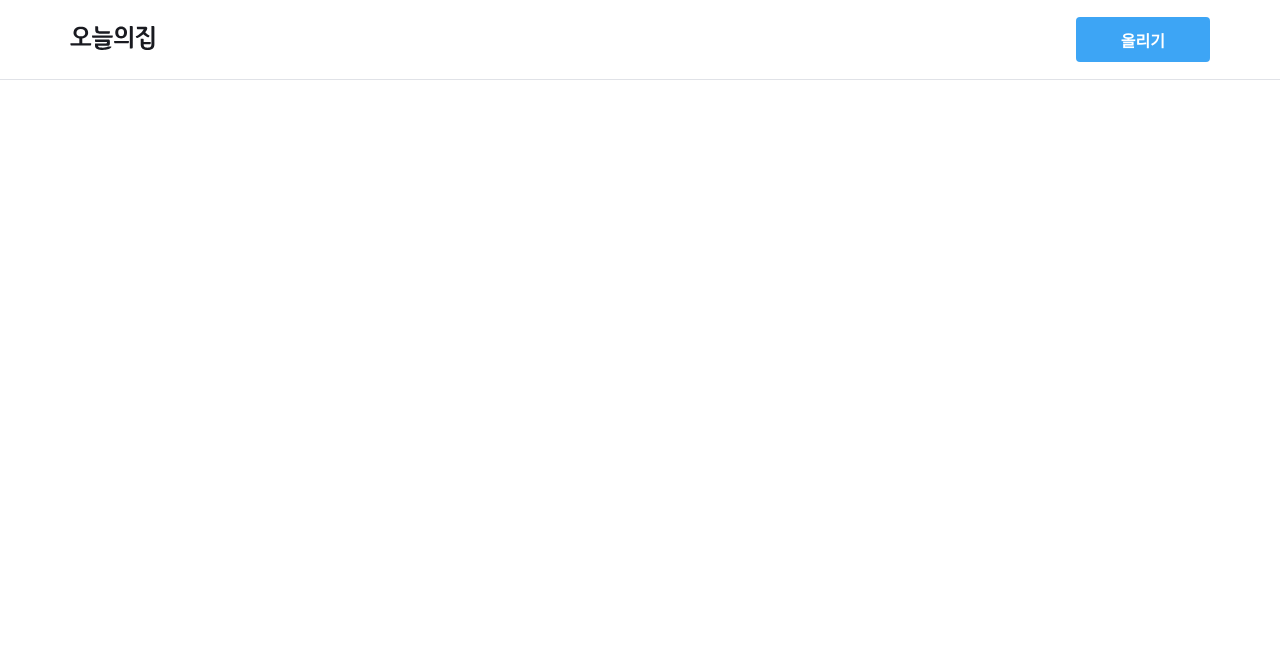
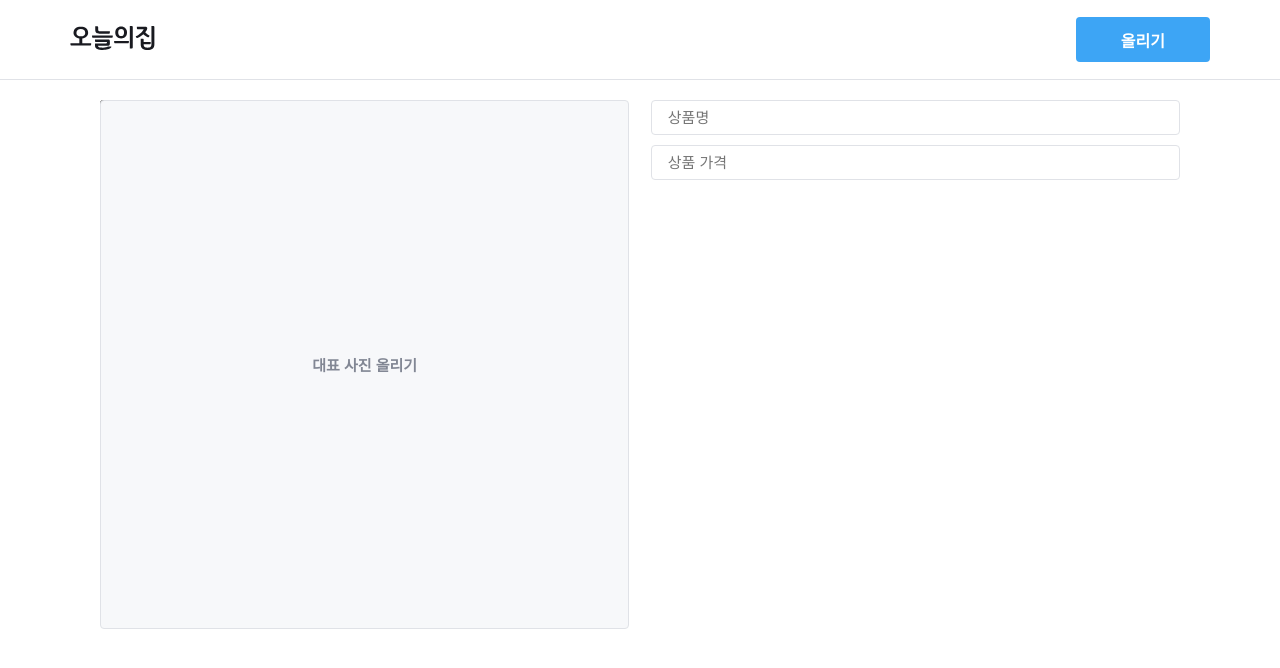
Before and after one commit to YeonsuBaek/ohou, a React (Create React App) app: page /new-product in a window 1280 px wide. Shown: the top 668 px of the page. Built offline with nearby package versions, Linux system fonts and the light colour scheme.

Commit message:
(#4) style: NewProductPage Form 스타일 구현

```diff
--- /dev/null
+++ b/src/components/NewProduct/NewProductForm.js
@@ -0,0 +1,30 @@
+import React from 'react';
+import styles from './NewProductForm.module.css';
+
+const NewProductForm = () => {
+  return (
+    <form className={styles.form}>
+      <button type='button' className={styles.imgButton}>
+        <label htmlFor='image'>대표 사진 올리기</label>
+        {/* <img src='' alt='' /> */}
+        <input id='image' type='file' accept='image/*' />
+      </button>
+      <div>
+        <div>
+          <label className='visually-hidden' htmlFor='name'>
+            상품명
+          </label>
+          <input id='name' type='text' placeholder='상품명' />
+        </div>
+        <div>
+          <label className='visually-hidden' htmlFor='price'>
+            상품 가격
+          </label>
+          <input id='price' type='text' placeholder='상품 가격' />
+        </div>
+      </div>
+    </form>
+  );
+};
+
+export default NewProductForm;
--- /dev/null
+++ b/src/components/NewProduct/NewProductForm.module.css
@@ -0,0 +1,76 @@
+.form {
+  margin: 20px 15px 0;
+}
+
+.form :is(button, div) {
+  margin-bottom: 10px;
+}
+
+.form input[type='text'] {
+  width: 100%;
+  padding: 8px 16px;
+  font-size: 15px;
+  border-radius: 4px;
+  border: 1px solid #e0e2e7;
+  outline: 0;
+}
+
+.form input:placeholder {
+  color: #b2b3b9;
+}
+
+.imgButton {
+  position: relative;
+  width: 100%;
+  aspect-ratio: 1/1;
+}
+
+.imgButton > * {
+  width: 100%;
+  height: 100%;
+  position: absolute;
+  top: 0;
+  left: 0;
+}
+
+.imgButton label {
+  z-index: 20;
+  background-color: #f7f8fa;
+  border: 1px solid #e0e2e7;
+  border-radius: 4px;
+  color: #828794;
+  font-size: 15px;
+  font-weight: 700;
+  display: flex;
+  align-items: center;
+  justify-content: center;
+}
+
+.imgButton img {
+  z-index: 30;
+}
+
+.imgButton input {
+  z-index: 10;
+}
+
+@media screen and (min-width: 768px) {
+  .form {
+    display: flex;
+    align-items: flex-start;
+    justify-content: center;
+    gap: 2%;
+    padding: 0 30px;
+  }
+
+  .form > * {
+    width: 50%;
+  }
+}
+
+@media screen and (min-width: 1200px) {
+  .form {
+    margin: 20px auto 0;
+    max-width: 1140px;
+  }
+}
--- a/src/pages/NewProductPage.js
+++ b/src/pages/NewProductPage.js
@@ -1,10 +1,12 @@
 import React from 'react';
+import NewProductForm from '../components/NewProduct/NewProductForm';
 import NewProductHeader from '../Layouts/NewProductHeader';
 
 const NewProductPage = () => {
   return (
     <>
       <NewProductHeader />
+      <NewProductForm />
     </>
   );
 };
```
